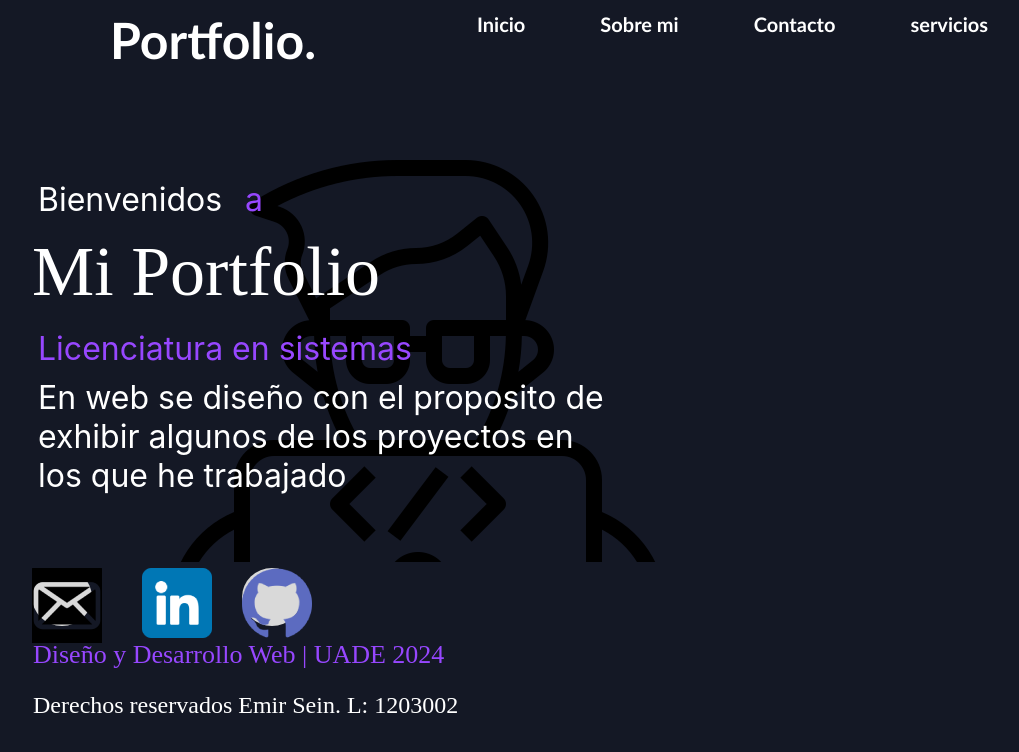
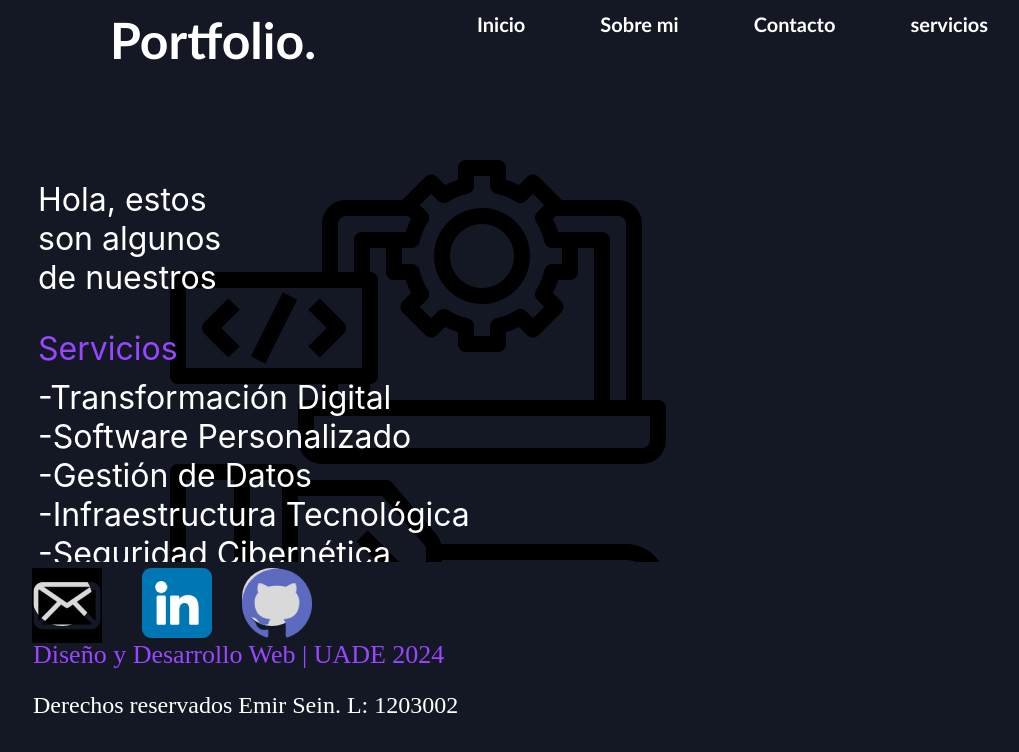
Before and after one commit to emirsein1/Portfolio, a plain HTML site: page servicios.html in a window 1280 px wide. Shown: the top 752 px of the page, without its empty margins (102-1121 px from the left). Drawn offline with Linux system fonts and the light colour scheme.

Commit message:
Add files via upload

```diff
--- a/servicios.html
+++ b/servicios.html
@@ -22,17 +22,23 @@
     </header>
 
    <div class="grid-container">
-    <img src="img/coding.png" alt="yp">
+    <img src="img/servicios-digitales.png" alt="yp">
   </div>
 
-
-
-  <span class="Bienvenidos">Bienvenidos</span>
-  <span class="a">a</span>
-  <span class="Portfolio">Mi Portfolio</span>
-  <span class="lic">Licenciatura en sistemas</span>
-  <span class="text">En web se diseño con el proposito de exhibir algunos de los proyectos en los que he trabajado</span>
-  <br>
+  <span class="Bienvenidos">Hola, estos son algunos de nuestros</span>
+  <span class="lic">Servicios</span>
+  <span class="text">
+    -Transformación Digital
+    <br>
+     -Software Personalizado
+     <br>
+    -Gestión de Datos
+    <br>
+    -Infraestructura Tecnológica
+    <br>
+    -Seguridad Cibernética
+    <br>
+    -Auditoría y Optimización</span>
   <br>
   <br>
   <br>
```
Also changed, not shown: contacto.html (+4 -6 lines), sobremi.html (+8 -6 lines).
